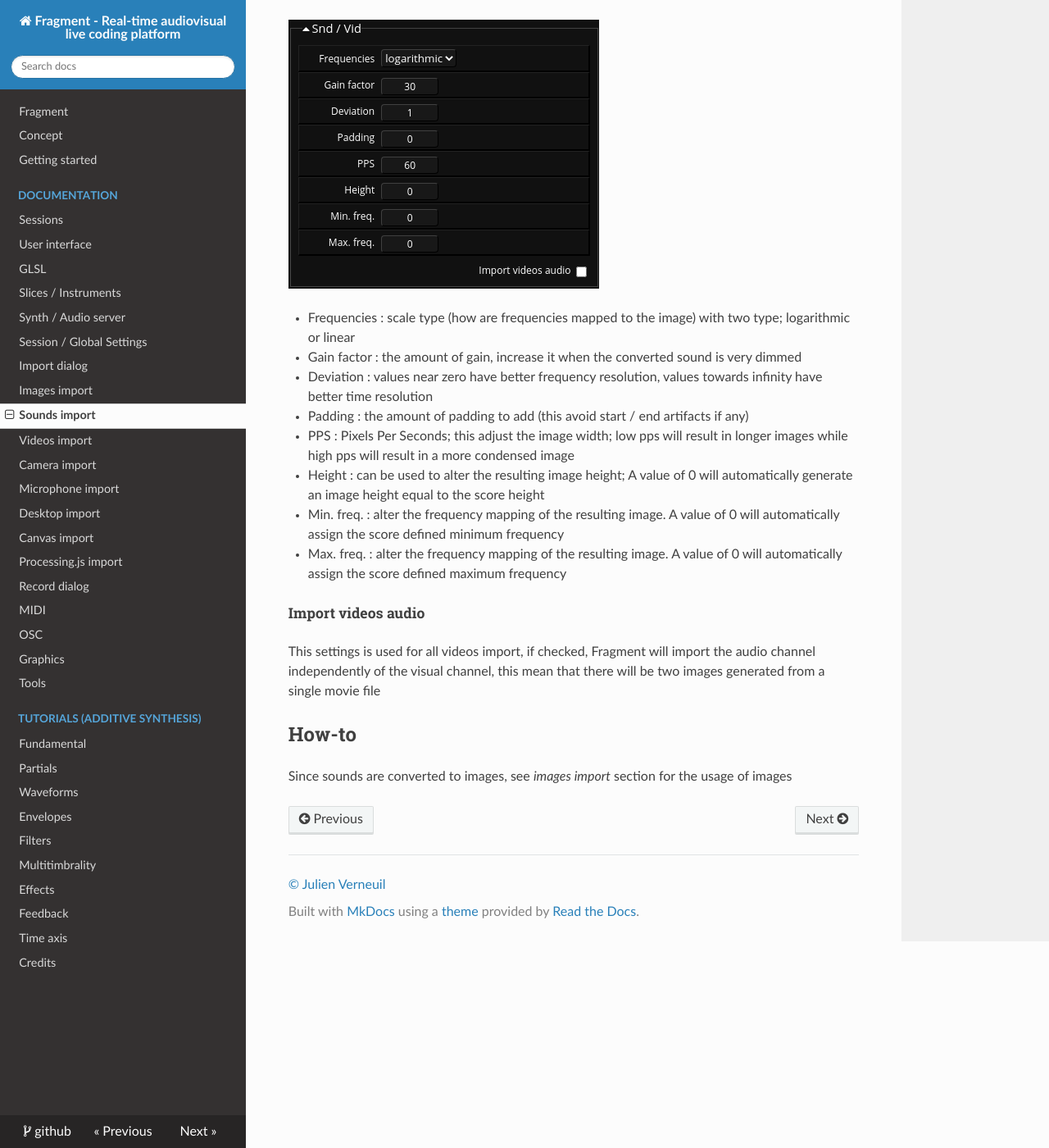
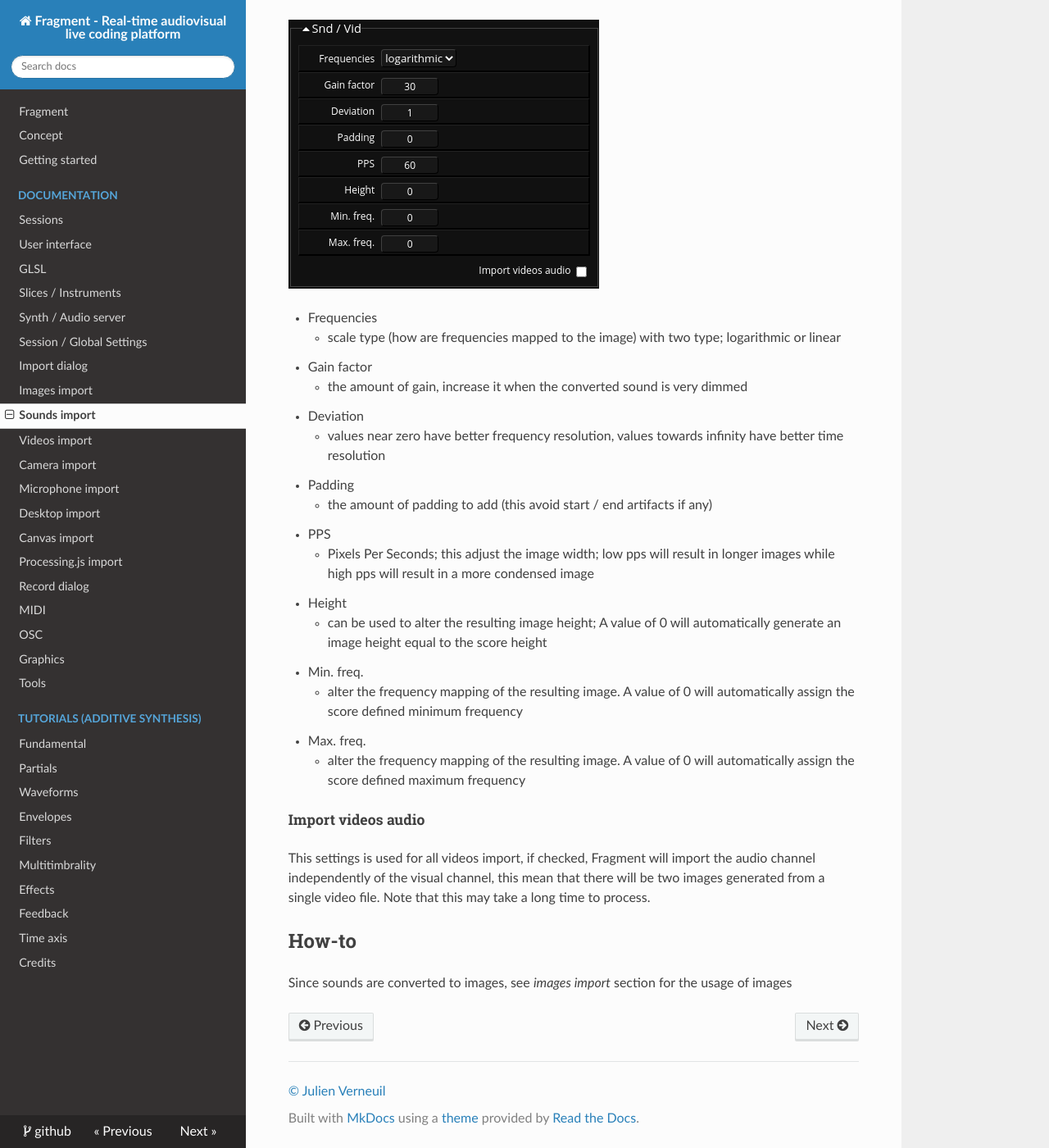
Before and after one commit to grz0zrg/fsynth, an MkDocs documentation site: the page built from documentation/mk/docs/sounds_import.md, in a window 1280 px wide and 1400 px high, scrolled down 859 px. Shown: the whole window at 82% size. Built offline with MkDocs 1.6.1, drawn with Linux system fonts in a browser that asks for light colours; nearby versions of some CDN libraries; old or Windows-style settings are respelled for this version of MkDocs; some of the changed text lies outside the part shown.

Commit message:
update documentation

```diff
--- a/documentation/mk/docs/sounds_import.md
+++ b/documentation/mk/docs/sounds_import.md
@@ -20,18 +20,26 @@ The audio import settings which can be found in the import dialog are the settin
 
 ![Fragment audio import settings](images/audio_import_settings.png)
 
-* Frequencies : scale type (how are frequencies mapped to the image) with two type; logarithmic or linear
-* Gain factor : the amount of gain, increase it when the converted sound is very dimmed
-* Deviation : values near zero have better frequency resolution, values towards infinity have better time resolution
-* Padding : the amount of padding to add (this avoid start / end artifacts if any)
-* PPS : Pixels Per Seconds; this adjust the image width; low pps will result in longer images while high pps will result in a more condensed image
-* Height : can be used to alter the resulting image height; A value of 0 will automatically generate an image height equal to the score height
-* Min. freq. : alter the frequency mapping of the resulting image. A value of 0 will automatically assign the score defined minimum frequency
-* Max. freq. : alter the frequency mapping of the resulting image. A value of 0 will automatically assign the score defined maximum frequency
+* Frequencies
+    * scale type (how are frequencies mapped to the image) with two type; logarithmic or linear
+* Gain factor
+    * the amount of gain, increase it when the converted sound is very dimmed
+* Deviation
+    * values near zero have better frequency resolution, values towards infinity have better time resolution
+* Padding
+    * the amount of padding to add (this avoid start / end artifacts if any)
+* PPS
+    * Pixels Per Seconds; this adjust the image width; low pps will result in longer images while high pps will result in a more condensed image
+* Height
+    * can be used to alter the resulting image height; A value of 0 will automatically generate an image height equal to the score height
+* Min. freq.
+    * alter the frequency mapping of the resulting image. A value of 0 will automatically assign the score defined minimum frequency
+* Max. freq.
+    * alter the frequency mapping of the resulting image. A value of 0 will automatically assign the score defined maximum frequency
 
 ##### Import videos audio
 
-This settings is used for all videos import, if checked, Fragment will import the audio channel independently of the visual channel, this mean that there will be two images generated from a single movie file
+This settings is used for all videos import, if checked, Fragment will import the audio channel independently of the visual channel, this mean that there will be two images generated from a single video file. Note that this may take a long time to process.
 
 ## How-to
 
```
Also changed, not shown: other parts of documentation/mk/docs/sounds_import.md (+1 -1 lines), documentation/mk/docs/camera_import.md (+1 -1 lines), documentation/mk/docs/graphics.md (+1 -1 lines), documentation/mk/docs/images_import.md (+49 -35 lines), documentation/mk/docs/videos_import.md (+1 -1 lines).
